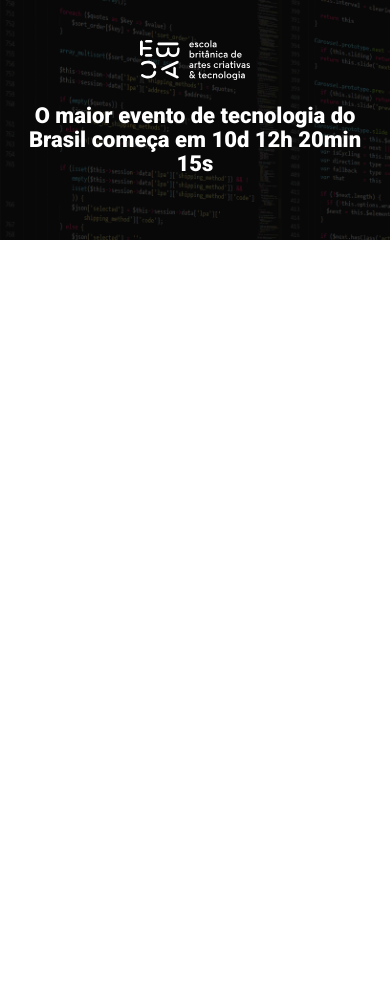
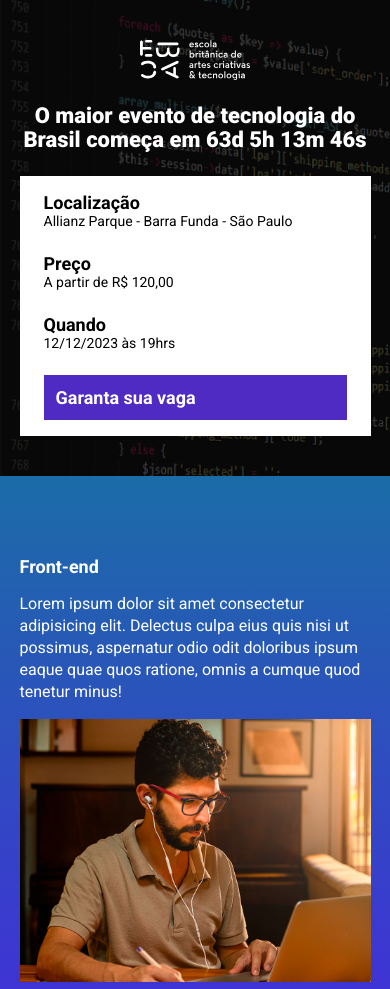
Before and after one commit to xPedroNoronhax/ebac_tech_talks, a website built with Parcel: page src/index.html in a window 390 px wide. Shown: the top 989 px of the page. Before the commit the page ends 844 px from the top, so only its background shows below. Built offline with nearby package versions, Linux system fonts and the light colour scheme.

Commit message:
criando a contagem regressiva

```diff
--- a/package.json
+++ b/package.json
@@ -2,9 +2,9 @@
   "name": "ebac_talks",
   "version": "1.0.0",
   "description": "",
-  "main": "index.js",
   "scripts": {
     "dev": "parcel src/index.html src/styles/main.scss src/scripts/main.js",
+    "build": "parcel build src/index.html",
     "test": "echo \"Error: no test specified\" && exit 1"
   },
   "keywords": [],
--- a/src/index.html
+++ b/src/index.html
@@ -10,16 +10,77 @@
     <link href="https://fonts.googleapis.com/css2?family=Roboto:wght@400;700;900&display=swap" rel="stylesheet">
 
     <link rel="stylesheet" href="styles/main.scss">
+    <link rel="stylesheet" href="https://unpkg.com/aos@next/dist/aos.css" />
 </head>
 <body>
     <header class="hero">
         <div class="container">
             <img class="hero__logo" src="images/ebac_logo.svg" alt="EBAC">
             <p class="hero__text">
-                O maior evento de tecnologia do Brasil começa em 10d 12h 20min 15s
+                O maior evento de tecnologia do Brasil começa em <span id="contador"></span>
             </p>
+            <div class="infos-bar">
+                <ul class="infos-bar__infos">
+                    <li class="infos-bar__infos__item">
+                        <b>Localização</b>
+                        Allianz Parque - Barra Funda - São Paulo
+                    </li>
+                    <li class="infos-bar__infos__item">
+                        <b>Preço</b>
+                        A partir de R$ 120,00
+                    </li>
+                    <li class="infos-bar__infos__item">
+                        <b>Quando</b>
+                        12/12/2023 às 19hrs
+                    </li>
+                </ul>
+                <a href="#" class="button button--primary">
+                    Garanta sua vaga
+                </a>
+            </div>
         </div>
     </header>
+
+    <section class="event event--frontend" >
+        <div class="container" data-aos="fade-right">
+            <div class="event__details">
+                <h2 class="event__details__title">Front-end</h2>
+                <p class="event__details__description">Lorem ipsum dolor sit amet consectetur adipisicing elit. Delectus culpa eius quis nisi ut possimus, aspernatur odio odit doloribus ipsum eaque quae quos ratione, omnis a cumque quod tenetur minus!</p>
+            </div>
+            <img class="event__image" src="images/frontend.png" alt="Front-end">
+        </div>
+    </section>
+
+    <section class="event event--ux-ui event--image-left">
+        <div class="container"  data-aos="fade-left">
+            <div class="event__details">
+                <h2 class="event__details__title">UI/UX</h2>
+                <p class="event__details__description">Lorem ipsum dolor sit amet consectetur adipisicing elit. Delectus culpa eius quis nisi ut possimus, aspernatur odio odit doloribus ipsum eaque quae quos ratione, omnis a cumque quod tenetur minus!</p>
+            </div>
+            <img class="event__image" src="images/frontend.png" alt="Front-end">
+        </div>
+    </section>
+
+    <section class="event event--data-science">
+        <div class="container" data-aos="fade-right">
+            <div class="event__details">
+                <h2 class="event__details__title">Data Science</h2>
+                <p class="event__details__description">Lorem ipsum dolor sit amet consectetur adipisicing elit. Delectus culpa eius quis nisi ut possimus, aspernatur odio odit doloribus ipsum eaque quae quos ratione, omnis a cumque quod tenetur minus!</p>
+            </div>
+            <img class="event__image" src="images/frontend.png" alt="Front-end">
+        </div>
+    </section>
+
+    <section class="event event--back-end event--image-left">
+        <div class="container" data-aos="fade-left">
+            <div class="event__details">
+                <h2 class="event__details__title">Back-end</h2>
+                <p class="event__details__description">Lorem ipsum dolor sit amet consectetur adipisicing elit. Delectus culpa eius quis nisi ut possimus, aspernatur odio odit doloribus ipsum eaque quae quos ratione, omnis a cumque quod tenetur minus!</p>
+            </div>
+            <img class="event__image" src="images/frontend.png" alt="Front-end">
+        </div>
+    </section>
+    <script src="https://unpkg.com/aos@next/dist/aos.js"></script>
     <script src="scripts/main.js"></script>
 </body>
 </html>
--- a/src/scripts/main.js
+++ b/src/scripts/main.js
@@ -0,0 +1,27 @@
+AOS.init();
+
+const dataDoEvento = new Date("Dec 22, 2023 19:00:00");
+const timeStampDoEvento = dataDoEvento.getTime();
+
+const contaAsHoras = setInterval(function() {
+    const agora = new Date();
+    const timeStampAtual = agora.getTime();
+
+    const distanciaAteOEvento = timeStampDoEvento - timeStampAtual;
+
+    const diaEmMs = 1000 * 60 * 60 * 24;
+    const horaEmMS = 1000 * 60 * 60;
+    const minutoEmMs = 1000 * 60;
+
+    const diasAteOEvento = Math.floor (distanciaAteOEvento / diaEmMs);
+    const horasAteOEvento = Math.floor((distanciaAteOEvento % diaEmMs ) / horaEmMS);
+    const minutosAteOEvento = Math.floor(distanciaAteOEvento % horaEmMS / minutoEmMs);
+    const segundosAteOEvento = Math.floor((distanciaAteOEvento % minutoEmMs) / 1000)
+
+    document.getElementById('contador').innerHTML = `${diasAteOEvento}d ${horasAteOEvento}h ${minutosAteOEvento}m ${segundosAteOEvento}s`;
+
+    if(distanciaAteOEvento < 0) {
+        clearInterval(contaAsHoras);
+        document.getElementById('contador').innerHTML = 'Evento expirado';
+    }
+}, 1000)
--- /dev/null
+++ b/src/styles/_event.scss
@@ -0,0 +1,66 @@
+@use 'variables';
+
+.event {
+    padding: 80px 0;
+
+
+    &--frontend{
+        background-image: linear-gradient(variables.$blue1, variables.$blue2);
+    }
+
+    &--ux-ui{
+        background-image: linear-gradient(variables.$blue2, variables.$pink);
+    }
+
+    &--data-science{
+        background-image: linear-gradient(variables.$pink, variables.$yellow);
+    }
+
+    &--back-end{
+        background-image: linear-gradient(variables.$yellow, variables.$pink);
+    }
+
+    &--image-left {
+        .container {
+            flex-direction: row-reverse;
+        }
+    }
+
+   .container {
+    display: flex;
+    gap: 40px;
+   }
+
+    &__image {
+        max-width: 360px;
+    }
+
+    &__details {
+
+        &__title {
+            font-size: 18px;
+            font-weight: bold;
+            margin-bottom: 16px;
+        }
+
+        &__description {
+            font-size: 16px;
+            line-height: 22px;
+        }
+    }
+
+    @media (max-width: 640px) {
+        .container{
+            display: block;
+        }
+
+        &__image {
+            width: 100%;
+        }
+
+        &__details {
+            margin-right: 0;
+            margin-bottom: 16px;
+        }
+    }
+}
--- /dev/null
+++ b/src/styles/_variables.scss
@@ -0,0 +1,9 @@
+$textColor: #fff;
+$secondaryTextColor: #000;
+
+
+$blue1: #1b6ca7;
+$blue2: #442bdb;
+$pink: #89223b;
+$yellow: #9c791d;
+$purple: #4f2ac3;
--- /dev/null
+++ b/src/styles/components/_buttons.scss
@@ -0,0 +1,25 @@
+@use '../variables';
+
+.button {
+    padding: 12px;
+    font-size: 18px;
+    font-weight: bold;
+    text-decoration: none;
+    text-align: center;
+    white-space: nowrap;
+    &--primary {
+        color: white;
+        background-color: variables.$purple;
+    }
+
+    @media (max-width: 640px) {
+        display: block;
+        width: 100%;
+
+    }
+
+    @media (max-width: 1024px){
+        display: flex;
+        align-items: center;
+    }
+}
--- /dev/null
+++ b/src/styles/components/_infos_bar.scss
@@ -0,0 +1,41 @@
+@use '../variables';
+
+.infos-bar {
+    padding: 16px 24px;
+    background-color: variables.$textColor;
+    display: flex;
+    justify-content: space-between;
+    &__infos{
+        display: flex;
+        gap: 40px;
+
+        &__item{
+            font-size: 14px;
+            color: variables.$secondaryTextColor;
+
+            b {
+                color: variables.$secondaryTextColor;
+                font-size: 18px;
+                display: block;
+            }
+        }
+    }
+
+    @media (max-width:640px) {
+        display: block;
+
+        &__infos {
+            display: block;
+
+            &__item {
+                margin-bottom: 24px;
+            }
+        }
+    }
+
+    @media (max-width:1024px){
+        &__infos {
+            gap: 16px;
+        }
+    }
+}
--- a/src/styles/main.scss
+++ b/src/styles/main.scss
@@ -1,4 +1,8 @@
 @use 'hero';
+@use 'components/infos_bar';
+@use 'components/buttons';
+@use 'event';
+@use 'variables';
 
 
 *{
@@ -6,7 +10,8 @@
     padding: 0 ;
     box-sizing: border-box;
     font-family: 'Roboto', sans-serif;
-    color: #fff;
+    color: variables.$textColor;
+    list-style-type: none;
 }
 
 .container {
```
